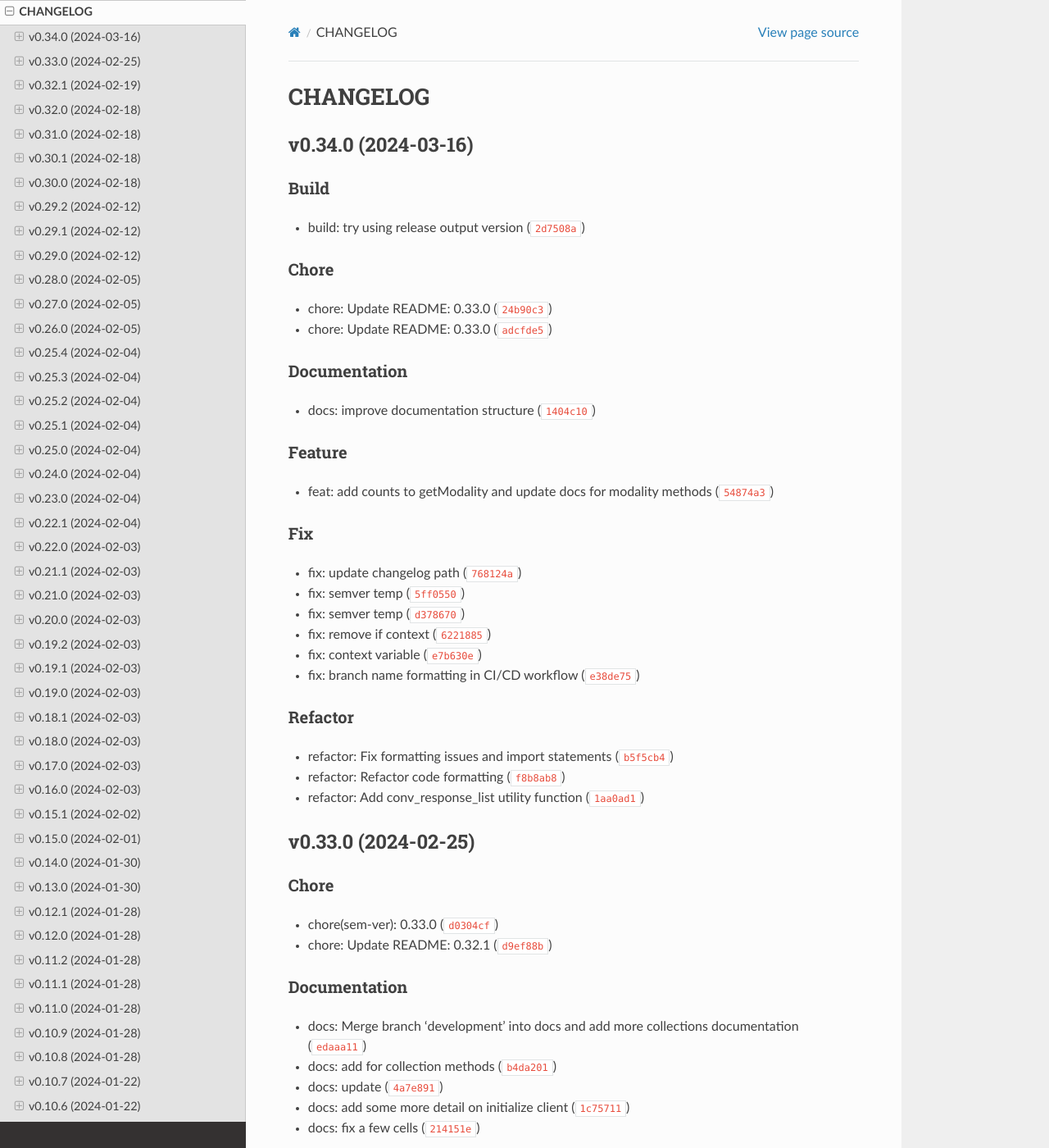
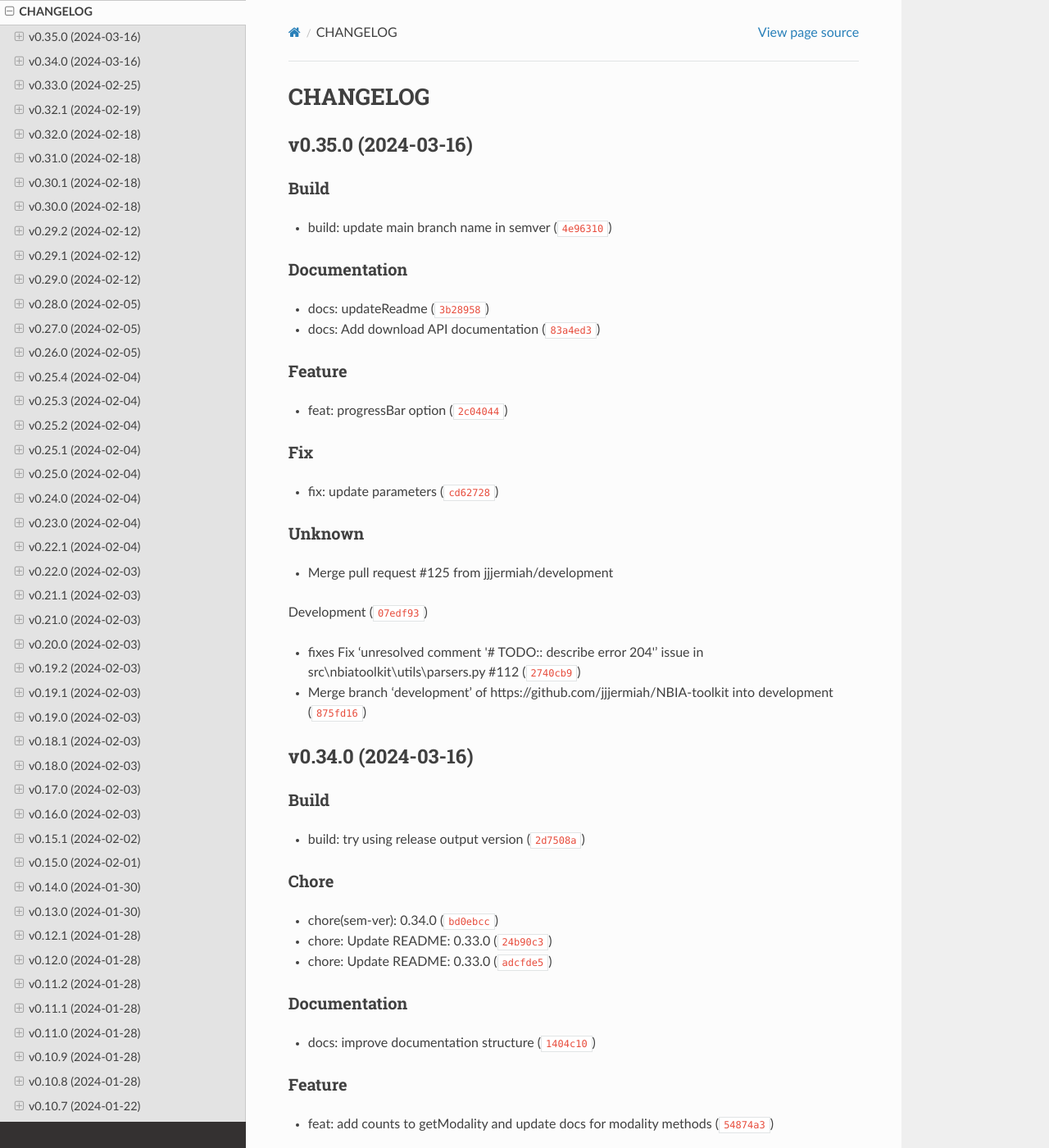
Before and after one commit to jjjermiah/nbia-toolkit, a Sphinx documentation site: the page built from docs/project_info/CHANGELOG.md, in a window 1280 px wide and 1400 px high. Shown: the whole window at 82% size. Built offline with Sphinx 7.4.7 and the Read the Docs theme 2.0.0, drawn with Linux system fonts in a browser that asks for light colours; the version number is read from the project's files by our own code.

Commit message:
chore(sem-ver): 0.35.0

```diff
--- a/docs/project_info/CHANGELOG.md
+++ b/docs/project_info/CHANGELOG.md
@@ -2,6 +2,37 @@
 
 
 
+## v0.35.0 (2024-03-16)
+
+### Build
+
+* build: update main branch name in semver ([`4e96310`](https://github.com/jjjermiah/nbia-toolkit/commit/4e963106d99b725b7e04be5999b6ade09ba3b0cd))
+
+### Documentation
+
+* docs: updateReadme ([`3b28958`](https://github.com/jjjermiah/nbia-toolkit/commit/3b28958f7501b14621ba480d05d1bb8d014b1def))
+
+* docs: Add download API documentation ([`83a4ed3`](https://github.com/jjjermiah/nbia-toolkit/commit/83a4ed36c6215d8ef08d5b5c327e31bb496d25a1))
+
+### Feature
+
+* feat: progressBar option ([`2c04044`](https://github.com/jjjermiah/nbia-toolkit/commit/2c040440a7b5130c3dd1e2b43e875adfd7ba1bc9))
+
+### Fix
+
+* fix: update parameters ([`cd62728`](https://github.com/jjjermiah/nbia-toolkit/commit/cd6272834bdd7a3e45aad6377366605626687e87))
+
+### Unknown
+
+* Merge pull request #125 from jjjermiah/development
+
+Development ([`07edf93`](https://github.com/jjjermiah/nbia-toolkit/commit/07edf9387d949e993d66e008ba0a9d5d12881145))
+
+* fixes Fix &#39;unresolved comment &amp;#39;# TODO:: describe error 204&amp;#39;&#39; issue in src\nbiatoolkit\utils\parsers.py #112 ([`2740cb9`](https://github.com/jjjermiah/nbia-toolkit/commit/2740cb946471530773e8136f4d972c120d05120c))
+
+* Merge branch &#39;development&#39; of https://github.com/jjjermiah/NBIA-toolkit into development ([`875fd16`](https://github.com/jjjermiah/nbia-toolkit/commit/875fd1620c34f3aec00d6ceadf845c4179f91f19))
+
+
 ## v0.34.0 (2024-03-16)
 
 ### Build
@@ -9,6 +40,8 @@
 * build: try using release output version ([`2d7508a`](https://github.com/jjjermiah/nbia-toolkit/commit/2d7508a1fd1eb910460b62ffa992feda4792576f))
 
 ### Chore
+
+* chore(sem-ver): 0.34.0 ([`bd0ebcc`](https://github.com/jjjermiah/nbia-toolkit/commit/bd0ebccf3a30b5003e55b3e25ca2707fd54ee200))
 
 * chore: Update README: 0.33.0 ([`24b90c3`](https://github.com/jjjermiah/nbia-toolkit/commit/24b90c3dcb3ed8f11434414acd045dce5739fc3b))
 
--- a/pyproject.toml
+++ b/pyproject.toml
@@ -1,6 +1,6 @@
 [tool.poetry]
 name = "nbiatoolkit"
-version = "0.34.0"
+version = "0.35.0"
 description = "A python package to query the National Biomedical Imaging Archive (NBIA) database."
 authors = ["Jermiah Joseph"]
 license = "MIT"
```
Also changed, not shown: 1 other file.
